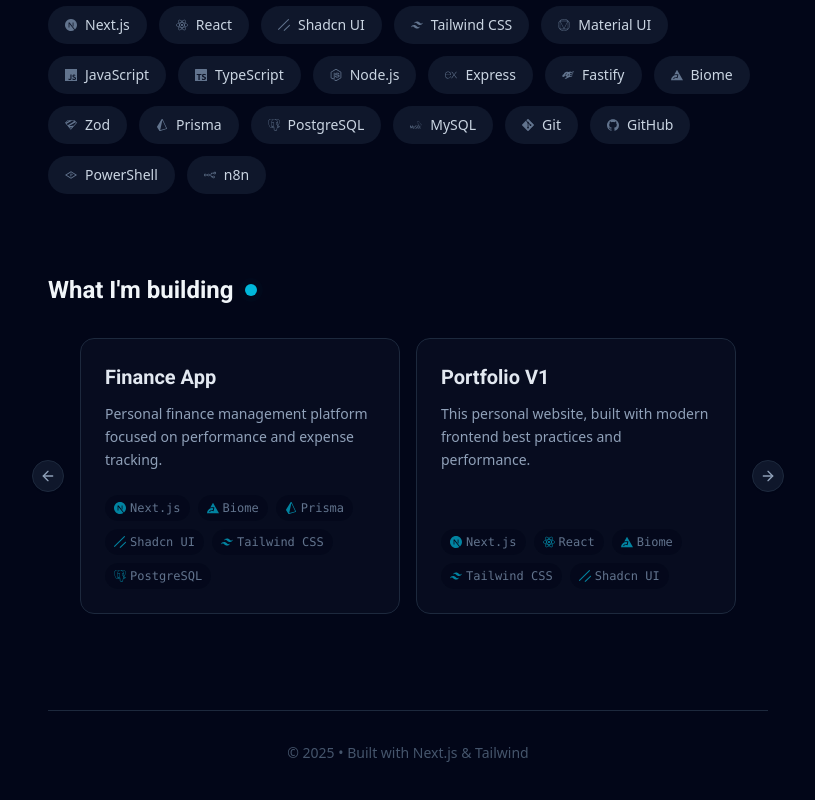
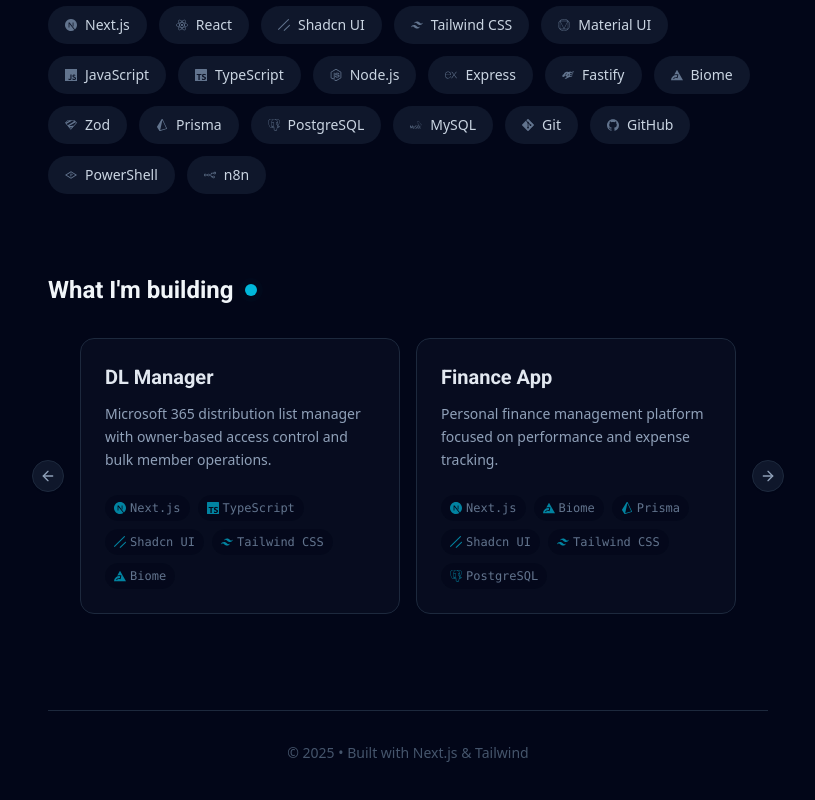
Before and after one commit to Terule/portifolio, a Next.js app: page / in a window 1280 px wide. Shown: the part 488-1288 px from the top of the page, without its empty margins (232-1047 px from the left). Built offline with nearby package versions, Linux system fonts and the light colour scheme.

Commit message:
✨ (package.json): add allowScripts configuration for sharp@0.34.5 to enable script execution ✨ (page.tsx): add new project 'DL Manager' with description and technologies to showcase in the application

```diff
--- a/package.json
+++ b/package.json
@@ -31,5 +31,8 @@
     "tailwindcss": "^4",
     "tw-animate-css": "^1.4.0",
     "typescript": "^5"
+  },
+  "allowScripts": {
+    "sharp@0.34.5": true
   }
 }
--- a/src/app/page.tsx
+++ b/src/app/page.tsx
@@ -56,6 +56,18 @@
   ]
 
   const projects = [
+    {
+      title: 'DL Manager',
+      description:
+        'Microsoft 365 distribution list manager with owner-based access control and bulk member operations.',
+      techs: [
+        { name: 'Next.js', icon: SiNextdotjs },
+        { name: 'TypeScript', icon: SiTypescript },
+        { name: 'Shadcn UI', icon: SiShadcnui },
+        { name: 'Tailwind CSS', icon: SiTailwindcss },
+        { name: 'Biome', icon: SiBiome },
+      ],
+    },
     {
       title: 'Finance App',
       description:
```
Also changed, not shown: 1 other file (tests, documents, lock files or other folders).
